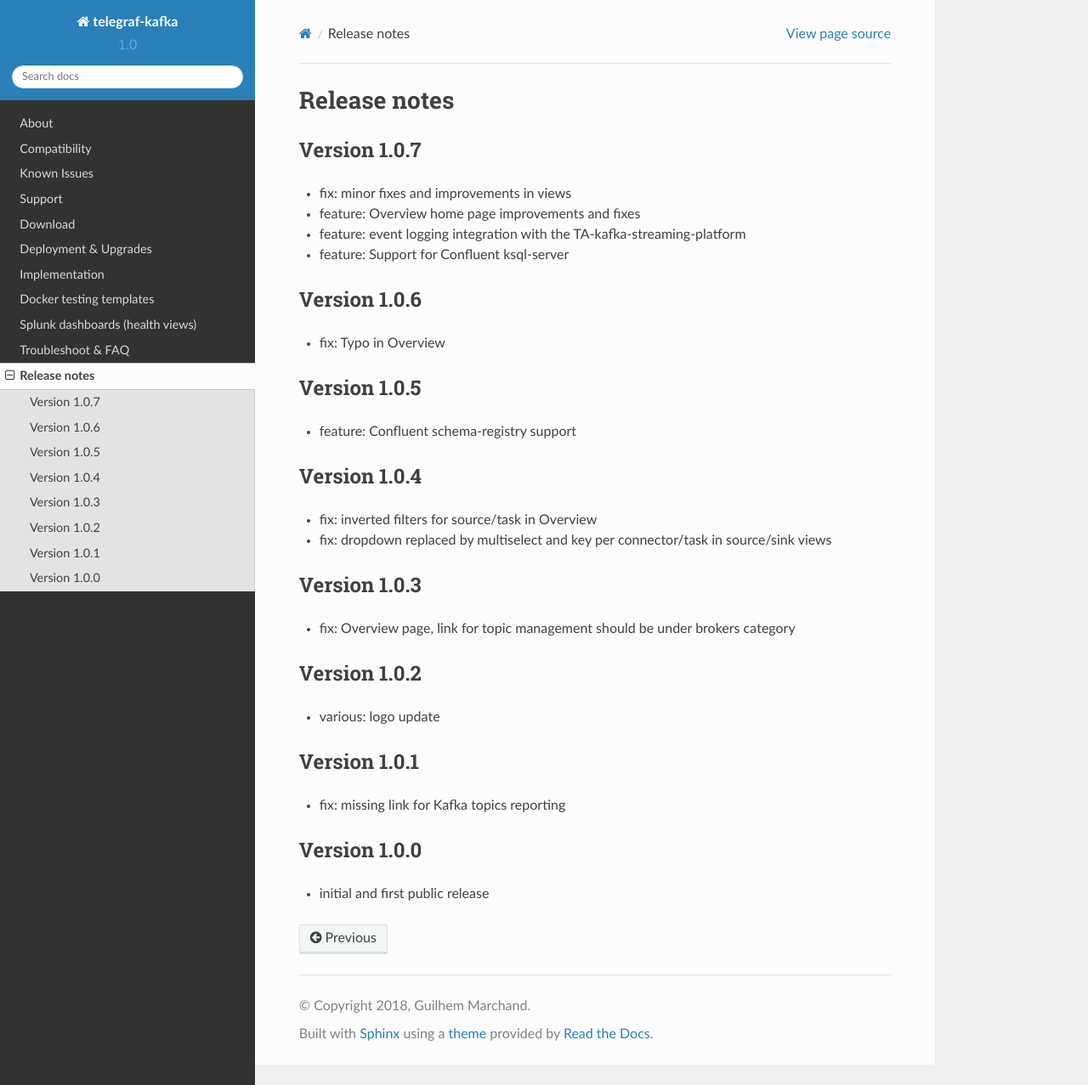
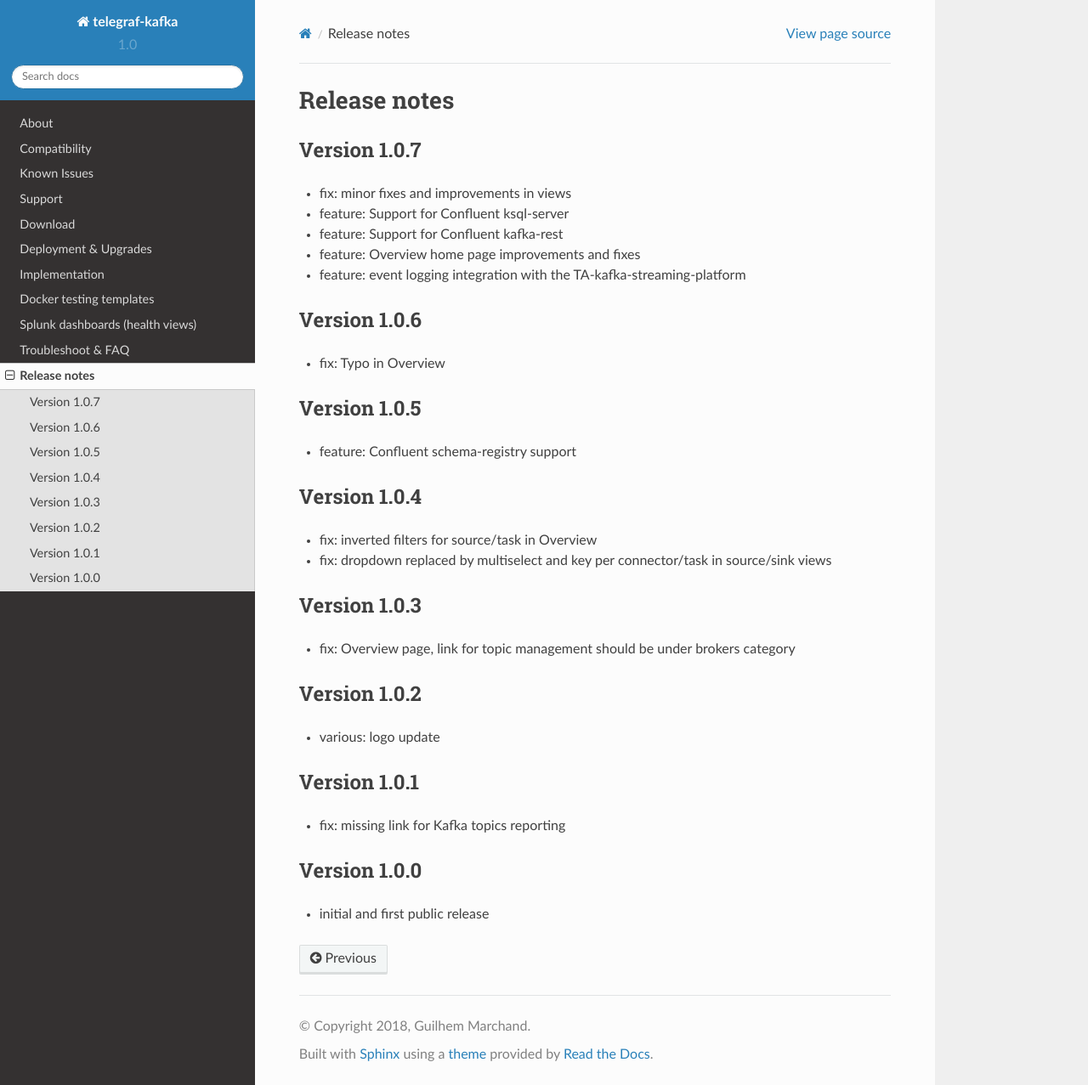
Before and after one commit to guilhemmarchand/telegraf-kafka, a Sphinx documentation site: the page built from docs/releasenotes.rst, in a window 1280 px wide and 1277 px high. Shown: the whole window at 85% size. Built offline with Sphinx 7.4.7 and the Read the Docs theme 2.0.0, drawn with Linux system fonts in a browser that asks for light colours.

Commit message:
Work in progress

```diff
--- a/docs/releasenotes.rst
+++ b/docs/releasenotes.rst
@@ -4,9 +4,10 @@ Release notes
 Version 1.0.7
 =============
 - fix: minor fixes and improvements in views
+- feature: Support for Confluent ksql-server
+- feature: Support for Confluent kafka-rest
 - feature: Overview home page improvements and fixes
 - feature: event logging integration with the TA-kafka-streaming-platform
-- feature: Support for Confluent ksql-server
 
 Version 1.0.6
 =============
```
Also changed, not shown: 6 other files.
